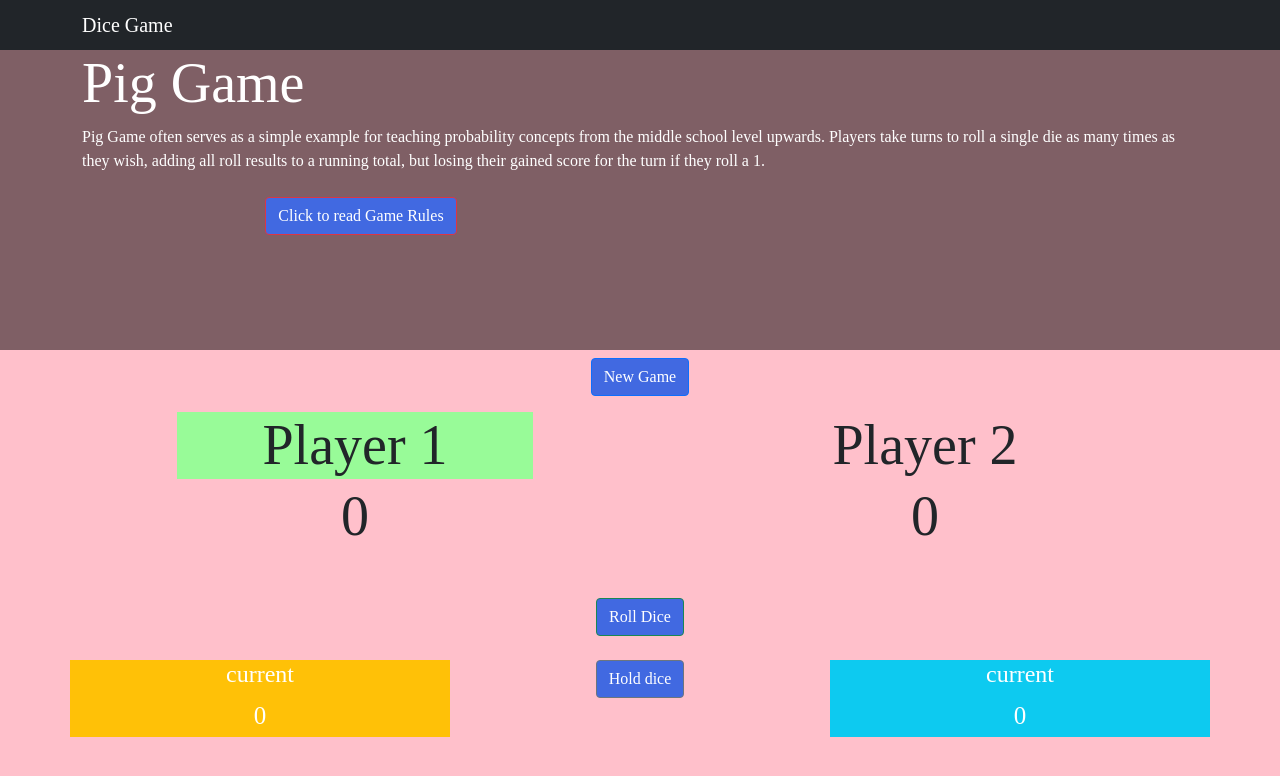
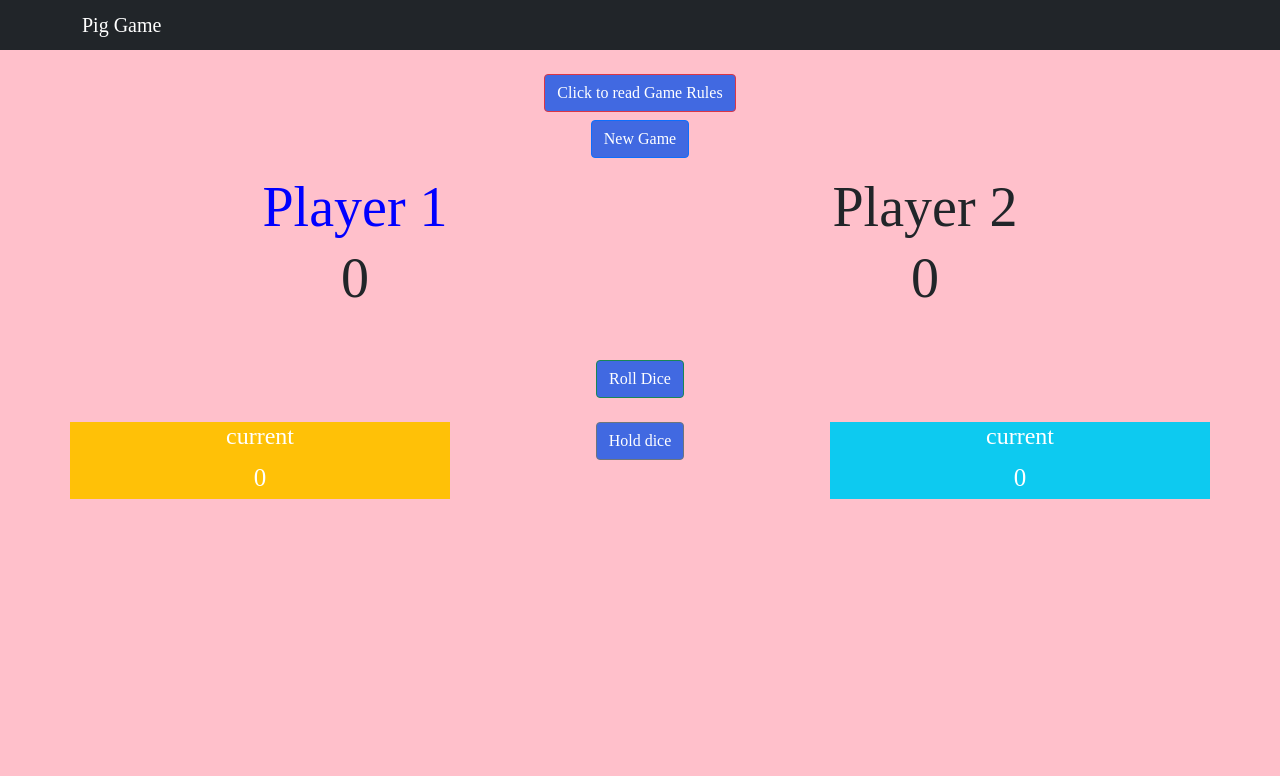
Before and after one commit to Taiwo2351/pig-game, a plain HTML site: page index.html in a window 1280 px wide. Drawn offline with Linux system fonts and the light colour scheme; a web font is replaced by a local one.

Commit message:
dice app game

```diff
--- a/css/custom.css
+++ b/css/custom.css
@@ -4,31 +4,7 @@ body{
    box-sizing: border-box;
 }
 
-.jumbotron{
-    background-image: url(../images/dice.jpg);
-    background-size: contain;
-    background-position: center;
-    background-repeat: repeat;
-    color: white;
-    width: 100%;
-    min-height: 300px;
-    position: relative;
 
-}
-
-.jumbotron .container{
-    position: relative;
-    z-index: 9999999;
-}
-
-.jumbotron .overlay{
-    position: absolute;
-    top: 0;
-    left: 0;
-    width: 100%;
-    height: 100%;
-    background-color: rgba(0,0,0, 0.5);
-}
 
 
 
@@ -52,7 +28,7 @@ body{
 
 }
 .active-player{
-    background-color: palegreen;
+    color: blue;
 }
 .winner{
 
--- a/index.html
+++ b/index.html
@@ -14,7 +14,7 @@
 <body>
   <nav class="navbar navbar-dark bg-dark">
       <div class="container">
-          <span class="navbar-brand mb-0 h1">Dice Game</span>
+          <span class="navbar-brand mb-0 h1">Pig Game</span>
       </div>
     </nav>
 
@@ -22,22 +22,16 @@
         <div class="overlay"></div>
         <div class="container">
             <div class="row">
-                <div class="col-sm-12">
-                    <h1 class="display-4">Pig Game</h1>
-                    <p>Pig Game often serves as a simple example for teaching probability concepts from the middle school level upwards.
-                      Players take turns to roll a single die as many times as they wish, adding all roll results to a running total, but losing their gained score for the turn if they roll a 1.
-                    </p>
-                    <div class="col-6 text-center mt-4">
-                        <a href="rules.html"><button class="btn btn-danger"> Click to read Game Rules</button></a>
-                    </div>
 
-                </div>
-            </div>
+         </div>
         </div>
         </section>
 
 
       <section class="container">
+        <div class="col-12 text-center mt-4">
+            <a href="rules.html"><button class="btn btn-danger"> Click to read Game Rules</button></a>
+           </div>
                 <div class="row text-center mt-2  ">
                     <div class="col-sm-12">
                         <button class="btn btn-primary  " id="btn-new">New Game</button>
```
